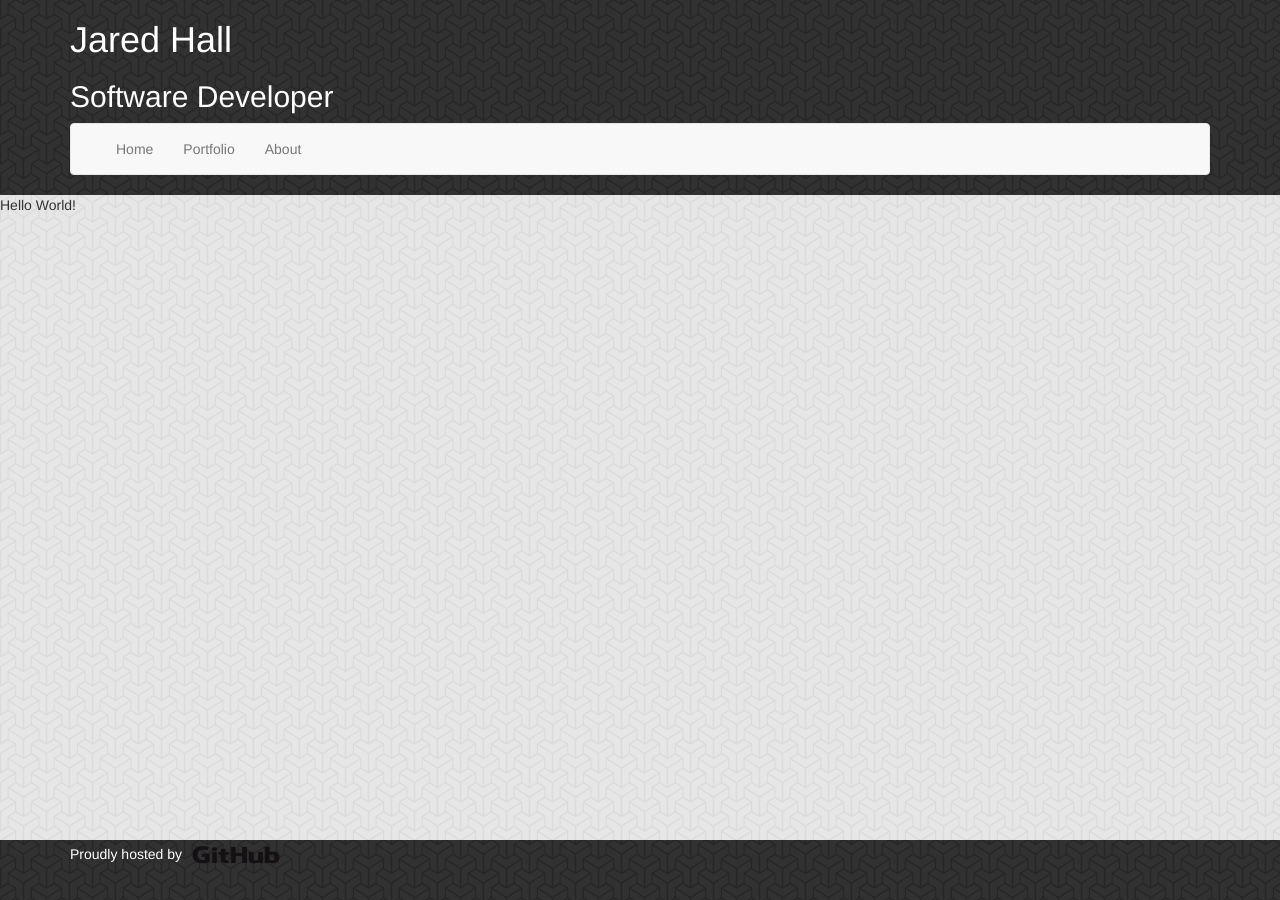
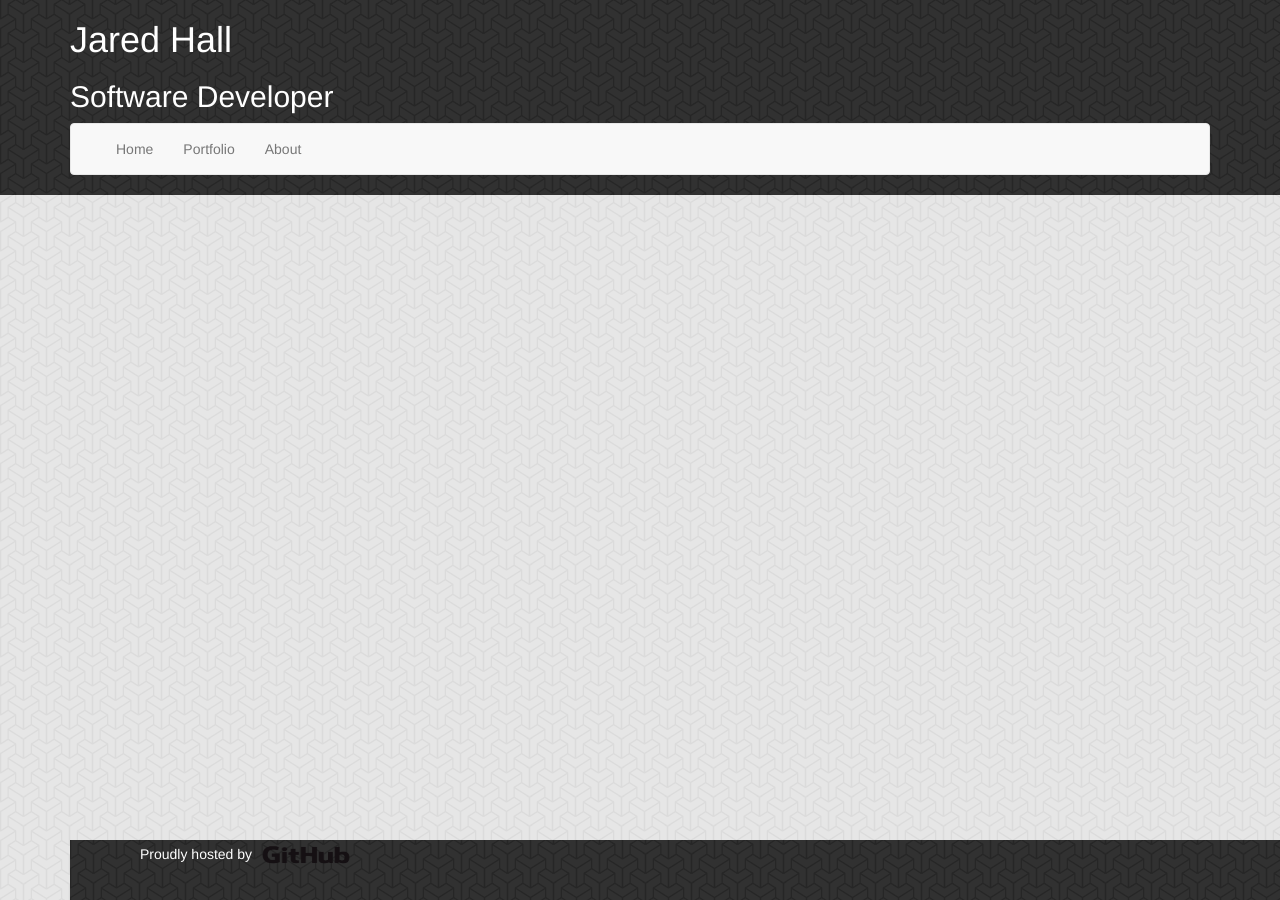
Before and after one commit to jaredhall05/jaredhall05.github.com, a Jekyll site: the page built from index.html, in a window 1280 px wide. Built offline with Jekyll 4.4.1, drawn with Linux system fonts in a browser that asks for light colours; nearby versions of some CDN libraries.

Commit message:
add body content container

```diff
--- a/_layouts/default.html
+++ b/_layouts/default.html
@@ -3,7 +3,9 @@
 <body>
     {% include header.html %}
 
-    {{ content }}
+    <div class="container">
+    {{ conte
+    </div>nt }}
 
     {% include footer.html %}
     {% include analytics.html %}
```
